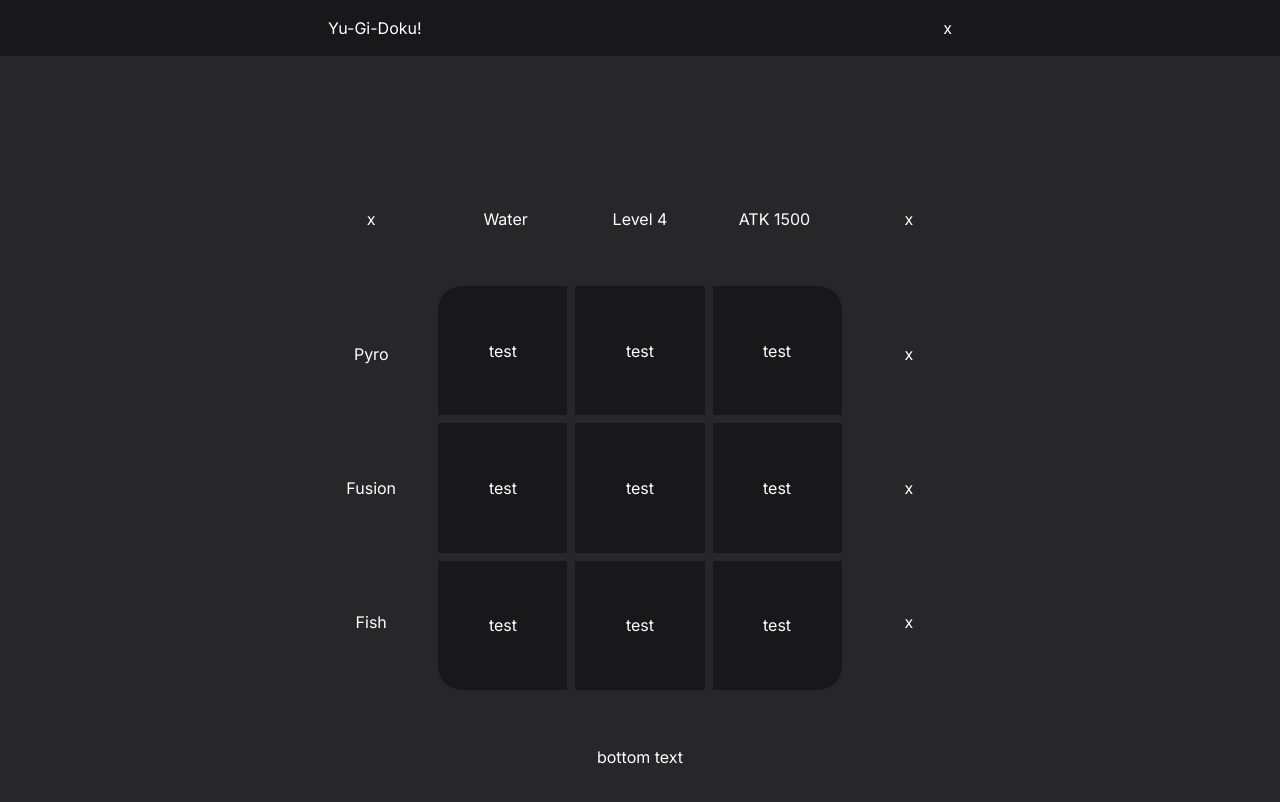
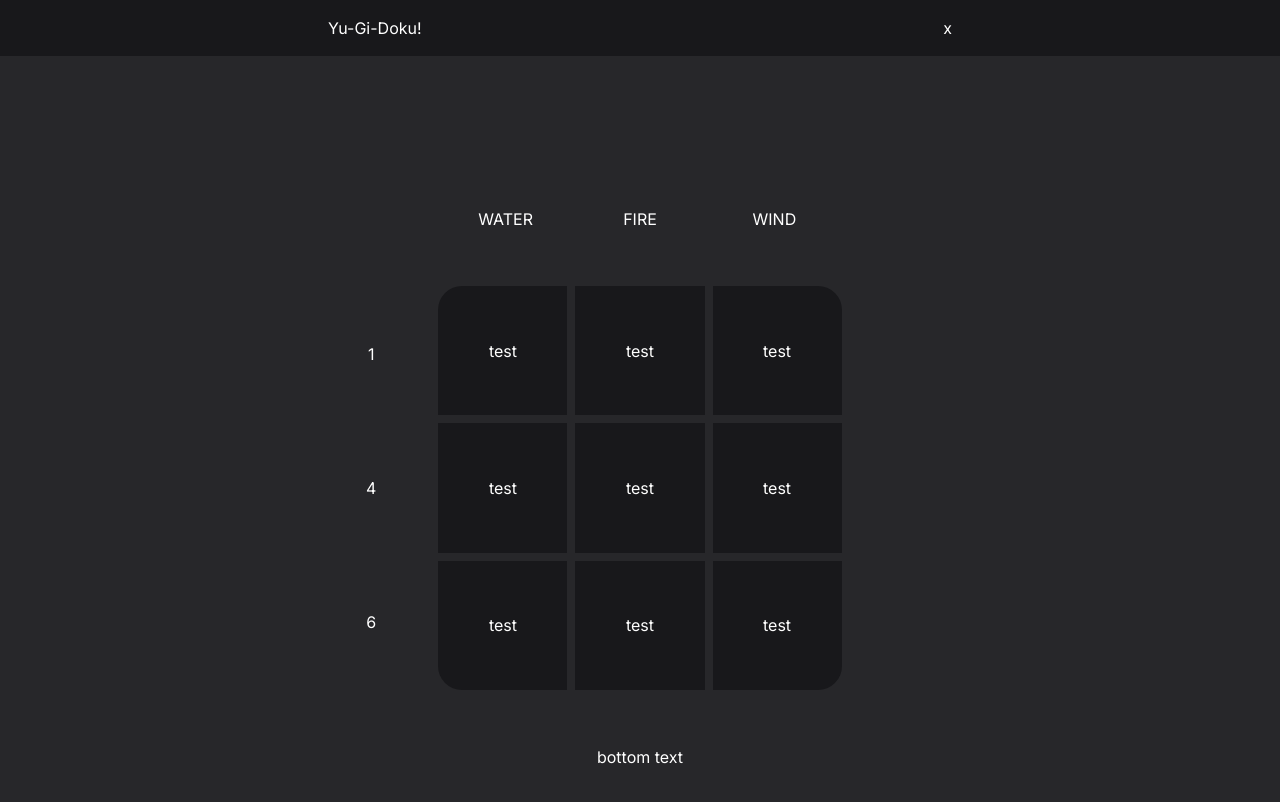
Before and after one commit to malthesers/yugidoku, a Next.js app: page / in a window 1280 px wide. Shown: the top 802 px of the page. Built offline with nearby package versions, Linux system fonts and the light colour scheme.

Commit message:
Re-factored matrix strings into Property

```diff
--- a/src/app/page.tsx
+++ b/src/app/page.tsx
@@ -7,29 +7,47 @@ import { useState } from 'react'
 
 export default function Home() {
   const [level, setLevel] = useState<Matrix>({
-    column1: 'Water',
-    column2: 'Level 4',
-    column3: 'ATK 1500',
-    row1: 'Pyro',
-    row2: 'Fusion',
-    row3: 'Fish'
+    column1: {
+      property: 'attribute',
+      value: 'WATER'
+    },
+    column2: {
+      property: 'attribute',
+      value: 'FIRE'
+    },
+    column3: {
+      property: 'attribute',
+      value: 'WIND'
+    },
+    row1: {
+      property: 'level',
+      value: 1
+    },
+    row2: {
+      property: 'level',
+      value: 4
+    },
+    row3: {
+      property: 'level',
+      value: 6
+    }
   })
 
   return (
     <main className="flex min-h-screen flex-col items-center justify-between p-24">
       <div className="grid grid-cols-5 grid-rows-5 aspect-square max-w-2xl w-full">
-        <LabelBox label="x" />
-        <LabelBox label={level.column1} />
-        <LabelBox label={level.column2} />
-        <LabelBox label={level.column3} />
-        <LabelBox label="x" />
-        <LabelBox label={level.row1} />
+        <div />
+        <LabelBox property={level.column1} />
+        <LabelBox property={level.column2} />
+        <LabelBox property={level.column3} />
+        <div />
+        <LabelBox property={level.row1} />
         <GameGrid />
-        <LabelBox label="x" />
-        <LabelBox label={level.row2} />
-        <LabelBox label="x" />
-        <LabelBox label={level.row3} />
-        <LabelBox label="x" />
+        <div />
+        <LabelBox property={level.row2} />
+        <div />
+        <LabelBox property={level.row3} />
+        <div />
         <div className="col-span-5 grid place-content-center">
           <p className="text-center">bottom text</p>
         </div>
--- a/src/components/LabelBox.tsx
+++ b/src/components/LabelBox.tsx
@@ -1,11 +1,13 @@
+import { Property } from '@/types'
+
 interface Props {
-  label: string
+  property: Property
 }
 
-export default function LabelBox({ label }: Props) {
+export default function LabelBox({ property }: Props) {
   return (
     <div className="size-full grid place-content-center">
-      <p>{label}</p>
+      <p>{property.value}</p>
     </div>
   )
 }
```
Also changed, not shown: src/types/index.d.ts (+6 -6 lines).
